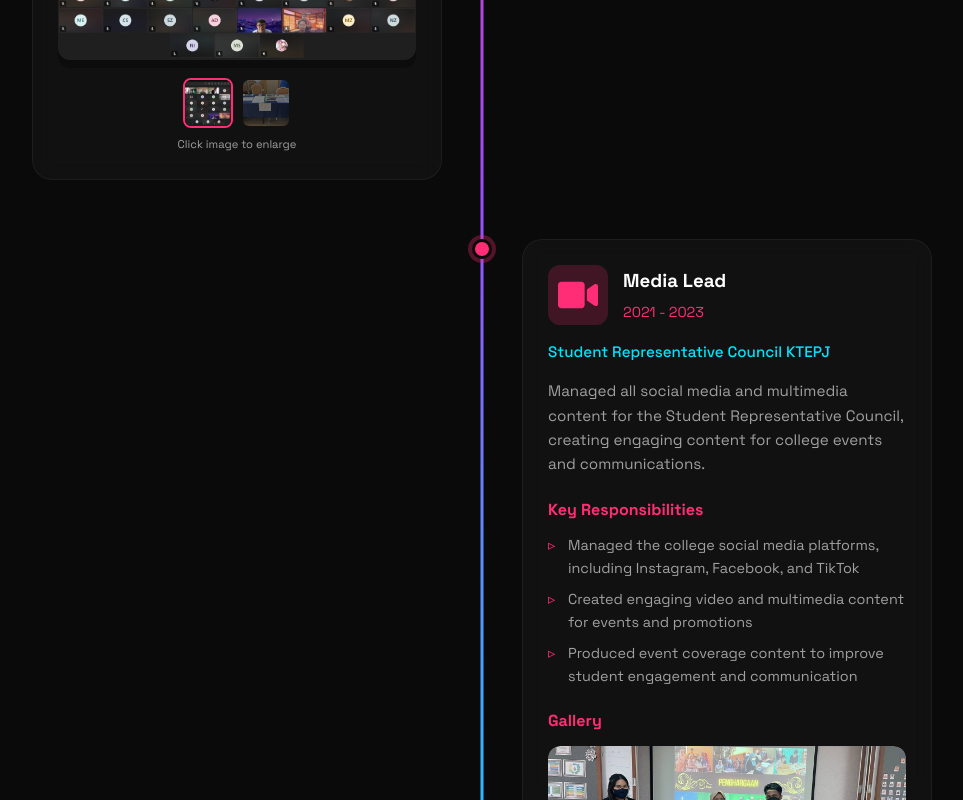
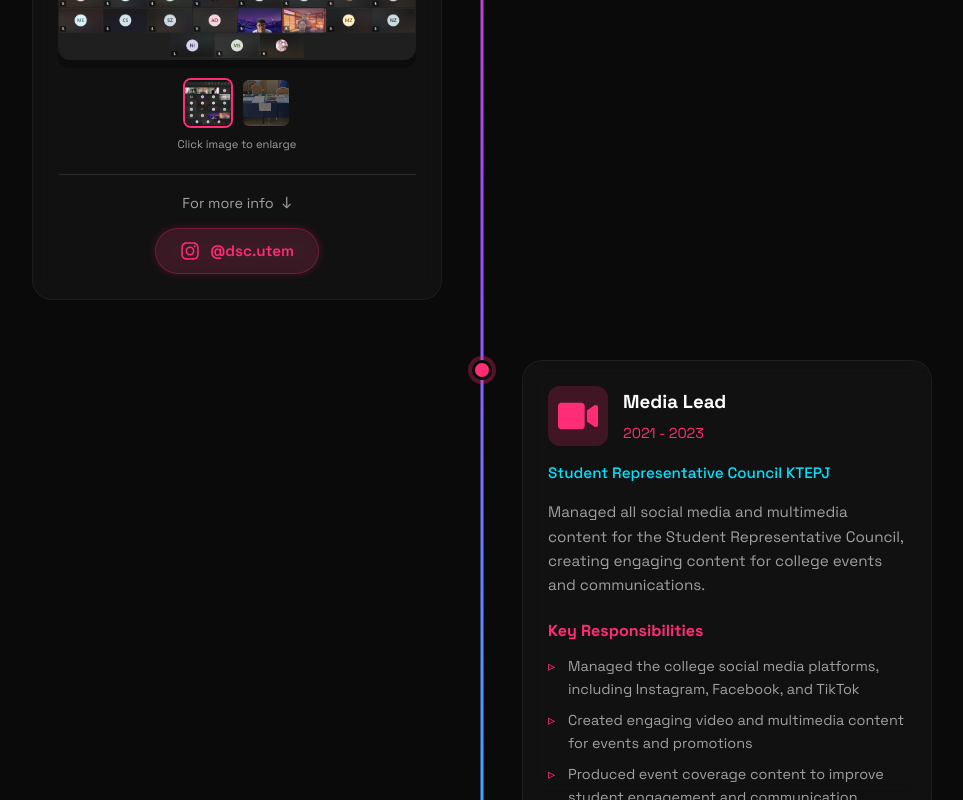
Before and after one commit to harissuresh03/haris-suresh-portfolio, a React (Create React App) app: page /experience in a window 1280 px wide. Shown: the part 912-1712 px from the top of the page, without its empty margins (158-1121 px from the left). Built offline with nearby package versions, Linux system fonts and the light colour scheme.

Commit message:
Added Instagram icon in journey

```diff
--- a/src/pages/Experience.jsx
+++ b/src/pages/Experience.jsx
@@ -1,6 +1,6 @@
 import React, { useState, useEffect, useMemo } from 'react';
 import { motion, AnimatePresence } from 'framer-motion';
-import { FaUsers, FaVideo, FaChevronLeft, FaChevronRight, FaTimes } from 'react-icons/fa';
+import { FaUsers, FaVideo, FaChevronLeft, FaChevronRight, FaTimes, FaInstagram } from 'react-icons/fa';
 import mpte1 from '../assets/images/experience/mpte/STPM.jpg';
 import mpte2 from '../assets/images/experience/mpte/STPM2.jpg';
 import dscutem1 from '../assets/images/experience/dscutem/DiscoveringAI.png';
@@ -41,7 +41,8 @@ const Experience = () => {
         'Content strategy development and analytics tracking'
       ],
       images: [dscutem1, dscutem2],
-      icon: <FaUsers size={40} color="var(--accent-pink)" />
+      icon: <FaUsers size={40} color="var(--accent-pink)" />,
+      instagramUrl: 'https://www.instagram.com/dsc.utem'
     },
     {
       id: 2,
@@ -430,6 +431,97 @@ const Experience = () => {
                           </p>
                         </div>
                       )}
+
+                      {/* Instagram Link Section - Theme-matched */}
+                      {exp.instagramUrl && (
+                        <div style={{
+                          marginTop: '20px',
+                          paddingTop: '15px',
+                          borderTop: '1px solid rgba(255, 255, 255, 0.1)',
+                          textAlign: 'center'
+                        }}>
+                          <div style={{
+                            display: 'inline-flex',
+                            alignItems: 'center',
+                            gap: '8px',
+                            color: 'var(--text-secondary)',
+                            fontSize: '0.9rem'
+                          }}>
+                            <span>For more info</span>
+                            <span style={{
+                              display: 'inline-block',
+                              animation: 'bounce 1.5s infinite',
+                              fontSize: '1rem'
+                            }}>
+                              ↓
+                            </span>
+                          </div>
+                          <div style={{ marginTop: '12px' }}>
+                            <a
+                              href={exp.instagramUrl}
+                              target="_blank"
+                              rel="noopener noreferrer"
+                              style={{
+                                display: 'inline-flex',
+                                alignItems: 'center',
+                                gap: '10px',
+                                background: 'rgba(255, 45, 117, 0.15)',
+                                backdropFilter: 'blur(10px)',
+                                padding: '10px 24px',
+                                borderRadius: '40px',
+                                color: 'var(--accent-pink)',
+                                textDecoration: 'none',
+                                fontWeight: '600',
+                                fontSize: '0.95rem',
+                                border: '1px solid rgba(255, 45, 117, 0.3)',
+                                transition: 'all 0.3s ease',
+                                boxShadow: '0 0 10px rgba(255, 45, 117, 0.2)'
+                              }}
+                              onMouseEnter={(e) => {
+                                e.currentTarget.style.background = 'rgba(255, 45, 117, 0.25)';
+                                e.currentTarget.style.borderColor = 'rgba(255, 45, 117, 0.6)';
+                                e.currentTarget.style.boxShadow = '0 0 20px rgba(255, 45, 117, 0.4)';
+                                e.currentTarget.style.transform = 'translateY(-2px)';
+
+                                // Create tooltip
+                                const tooltip = document.createElement('div');
+                                tooltip.id = 'instagram-tooltip';
+                                tooltip.textContent = `instagram.com/dsc.utem`;
+                                tooltip.style.cssText = `
+                                  position: fixed;
+                                  background: rgba(0, 0, 0, 0.95);
+                                  color: var(--accent-pink);
+                                  padding: 6px 12px;
+                                  border-radius: 8px;
+                                  font-size: 0.75rem;
+                                  white-space: nowrap;
+                                  z-index: 1000;
+                                  pointer-events: none;
+                                  font-family: monospace;
+                                  border: 1px solid rgba(255, 45, 117, 0.3);
+                                  backdrop-filter: blur(5px);
+                                  letter-spacing: 0.5px;
+                                `;
+                                const rect = e.currentTarget.getBoundingClientRect();
+                                tooltip.style.top = `${rect.top - 35}px`;
+                                tooltip.style.left = `${rect.left + rect.width / 2 - tooltip.offsetWidth / 2}px`;
+                                document.body.appendChild(tooltip);
+                              }}
+                              onMouseLeave={(e) => {
+                                e.currentTarget.style.background = 'rgba(255, 45, 117, 0.15)';
+                                e.currentTarget.style.borderColor = 'rgba(255, 45, 117, 0.3)';
+                                e.currentTarget.style.boxShadow = '0 0 10px rgba(255, 45, 117, 0.2)';
+                                e.currentTarget.style.transform = 'translateY(0)';
+                                const tooltip = document.getElementById('instagram-tooltip');
+                                if (tooltip) tooltip.remove();
+                              }}
+                            >
+                              <FaInstagram size={20} style={{ color: 'var(--accent-pink)' }} />
+                              <span>@dsc.utem</span>
+                            </a>
+                          </div>
+                        </div>
+                      )}
                     </div>
                   </div>
                 </motion.div>
@@ -567,6 +659,16 @@ const Experience = () => {
           />
         </div>
       )}
+
+      {/* Add bounce animation for the down arrow */}
+      <style>
+        {`
+          @keyframes bounce {
+            0%, 100% { transform: translateY(0); }
+            50% { transform: translateY(5px); }
+          }
+        `}
+      </style>
     </>
   );
 };
```
